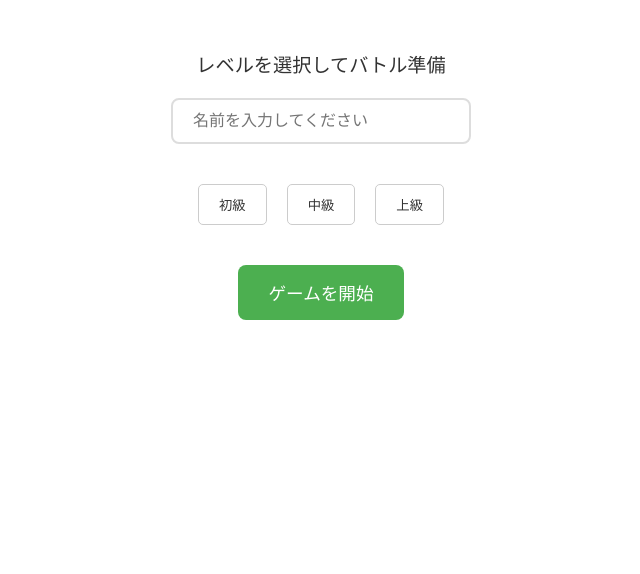
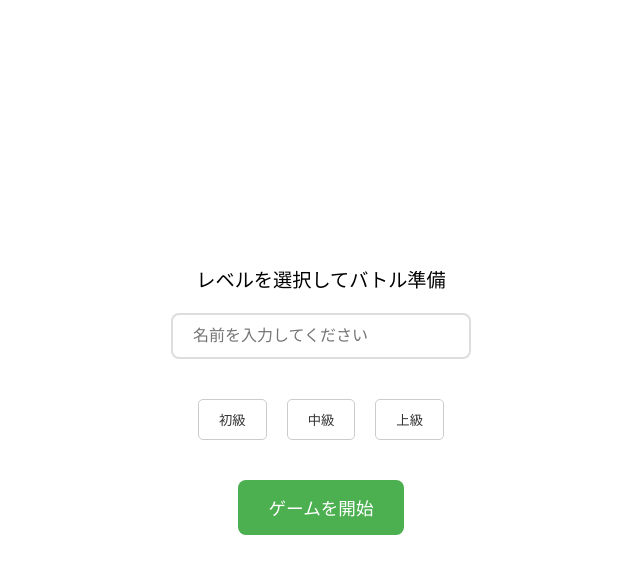
Before and after one commit to yoshiddddd/kichijoji_cipher, a Next.js app in the folder frontend/: page / in a window 1280 px wide. Shown: the top 574 px of the page, without its empty margins (319-959 px from the left). Built offline with nearby package versions, Linux system fonts and the light colour scheme.

Commit message:
スタイル修正

```diff
--- a/frontend/src/app/page.tsx
+++ b/frontend/src/app/page.tsx
@@ -79,7 +79,16 @@ export default function Home() {
   }, []);
 
   return (
-    <div style={{ textAlign: "center", marginTop: "50px" }}>
+    <div
+      style={{
+        textAlign: "center",
+        display: "flex",
+        flexDirection: "column",
+        alignItems: "center",
+        justifyContent: "center",
+        height: "100vh",
+      }}
+    >
       {thinking ? (
         <h1>AIがジャッジしています...</h1>
       ) : result ? (
@@ -99,7 +108,7 @@ export default function Home() {
       ) : (
         <div>
           <p
-            style={{ fontSize: "1.2rem", color: "#333", marginBottom: "20px" }}
+            style={{ fontSize: "1.2rem", color: "black", marginBottom: "20px" }}
           >
             {message}
           </p>
```
